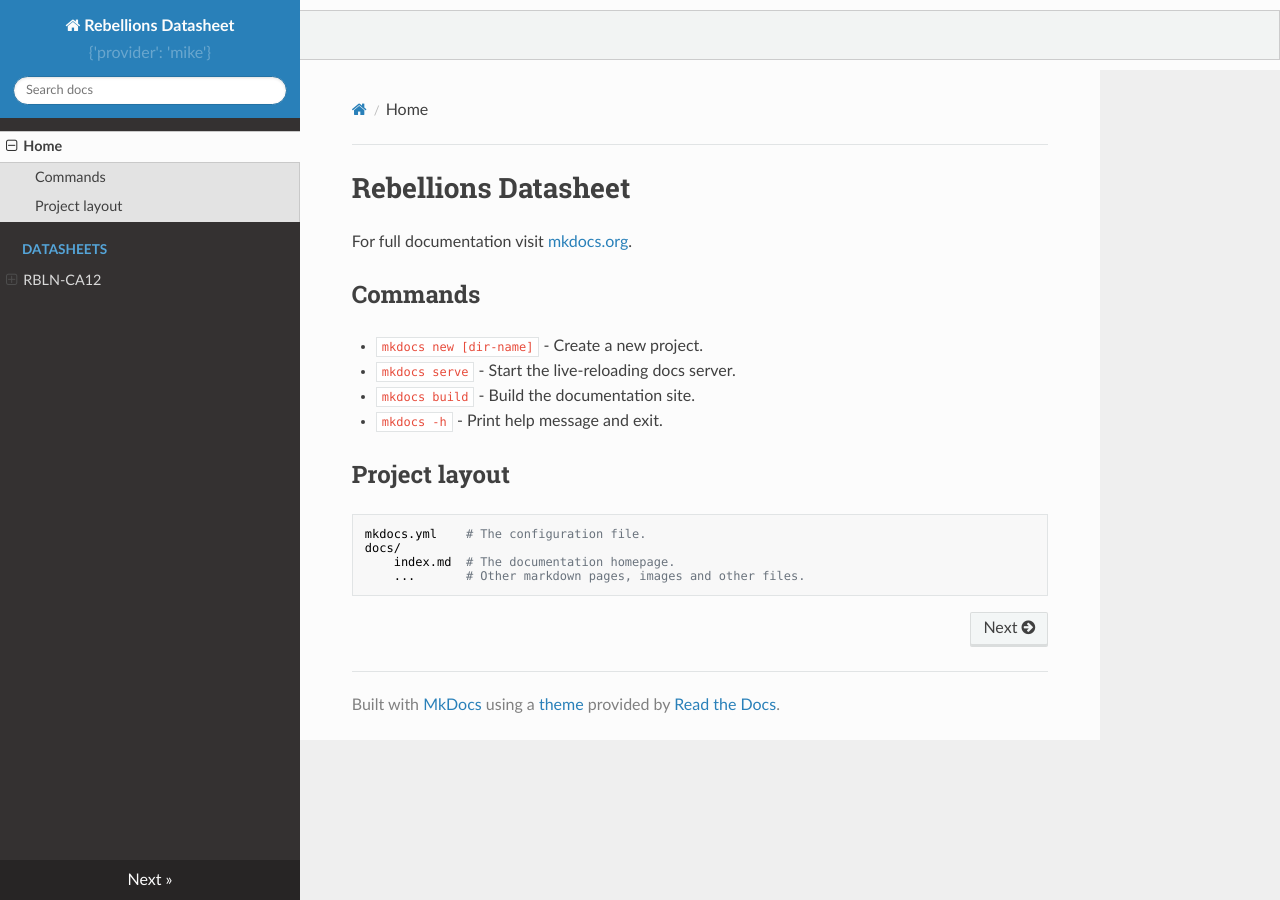
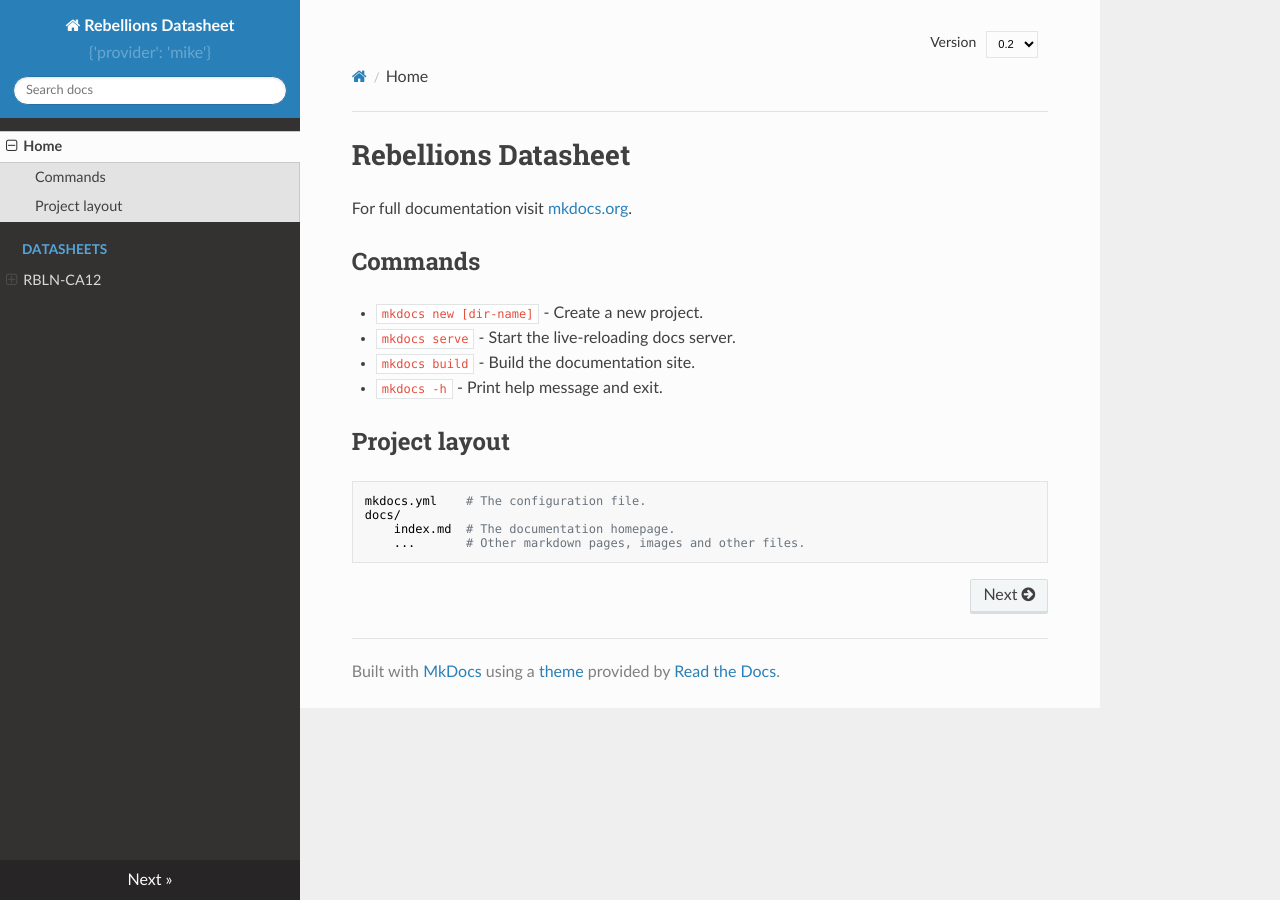
Before and after one commit to rebel-jiwonk/rebel-jiwonk.github.io, an MkDocs documentation site: the page built from docs/index.md, in a window 1280 px wide and 900 px high. Built offline with MkDocs 1.6.1, drawn with Linux system fonts in a browser that asks for light colours; nearby versions of some CDN libraries.

Commit message:
version UI  업데이트

```diff
--- a/docs/assets/js/versioning.js
+++ b/docs/assets/js/versioning.js
@@ -8,14 +8,15 @@
 
     // Use backticks to define a multi-line template literal string
     versionDropdown.innerHTML = `
+    <div class="version-dropdown-wrapper">
       <div class="version-dropdown">
-        <label for="version-select">Version: </label>
+        <label for="version-select">Version</label>
         <select id="version-select" onchange="changeVersion(this.value)">
         </select>
       </div>
+    </div>
     `;  // Note: The innerHTML content is now enclosed in backticks.
-
-    document.body.prepend(versionDropdown);  // Add the dropdown at the top of the page
+    document.getElementsByClassName('wy-nav-content')[0].prepend(versionDropdown);
 
     // Function to load versions.json and populate the dropdown
     fetch('/versions.json')
--- a/docs/extra.css
+++ b/docs/extra.css
@@ -54,12 +54,28 @@
     margin-bottom: 2em;
 }
 
+.version-dropdown-wrapper {
+    display: flex;
+    justify-content: flex-end;
+
+}
+
 .version-dropdown {
-    display: block;
-    padding: 10px;
-    margin: 10px 0;
-    background-color: #f2f4f3;
-    border: 1px solid #ccc;
+
+    display: flex;
+    font-size: 14px;
     color: #333;
-    font-size: 0.5em;
+    padding: 5px 10px;
 }
+
+.version-dropdown label {
+    margin-top: 4px;
+    margin-right: 10px;
+    font-size: 14px;
+}
+
+.version-dropdown select {
+    border: 1px solid #e5e5e5;
+    background: none;
+    box-shadow: none;
+}
```
